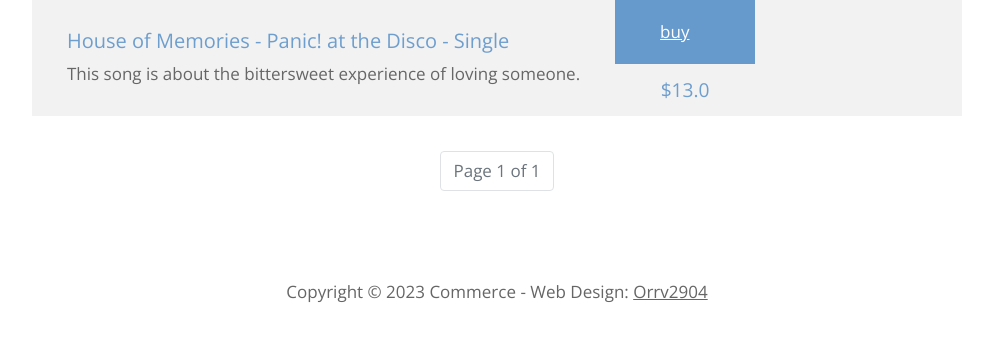
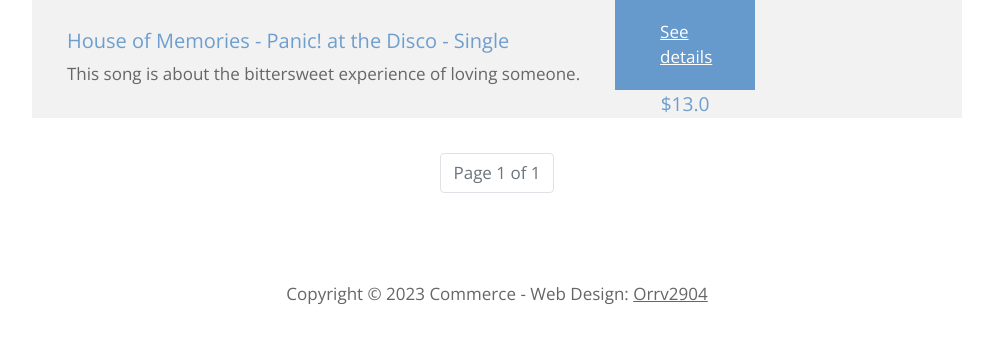
Before and after one commit to Orrv2904/Project1-Commerce, a Django app: page / in a window 1280 px wide. Shown: the part 2892-3238 px from the top of the page, without its empty margins (143-1136 px from the left). Before the commit the page ends 3194 px from the top, so only its background shows below. Run offline with Django 3.2, Linux system fonts and the light colour scheme; a user stored in the database is signed in; data comes from the database, SQL or seed files in the repository; both versions use the stored data as it was after the commit; some libraries are stand-ins or nearby versions.

Commit message:
:lipstick:

```diff
--- a/auctions/templates/auctions/index.html
+++ b/auctions/templates/auctions/index.html
@@ -103,11 +103,7 @@
               <p class="mb-0">{{ listing.description }}</p>
             </div>
             <div class="tm-buy-box">
-              {% if user.is_authenticated %}
-              <a href="{% url 'listing' id=listing.id %}" class="tm-bg-blue tm-text-white tm-buy">buy</a>
-              {% else %}
-              <a href="{% url 'login' %}" class="tm-bg-blue tm-text-white tm-buy">Not signed in.</a>
-              {% endif %}
+              <a href="{% url 'listing' id=listing.id %}" class="tm-bg-blue tm-text-white tm-buy">See details</a>
               <span class="tm-text-blue tm-price-tag">${{ listing.price }}</span>
             </div>
           </div>
--- a/auctions/templates/auctions/listing.html
+++ b/auctions/templates/auctions/listing.html
@@ -50,6 +50,12 @@
           </div>
         </div>
       </form>
+      {% else %}
+      <div class="row gx-2">
+        <div class="col-auto">
+          <label for="price" class="form-label h4">To be able to bid <a href="{% url 'login' %}" class="nav-link tm-nav-link tm-text-white">Login here!</a></label>
+        </div>
+      </div>
       {% endif %}
     </div>
   </div>
```
Also changed, not shown: db.sqlite3.
